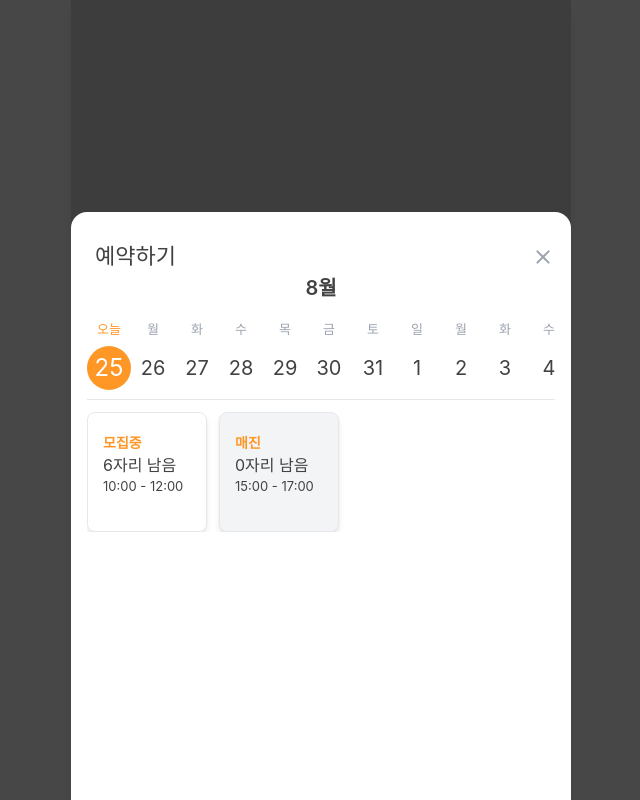
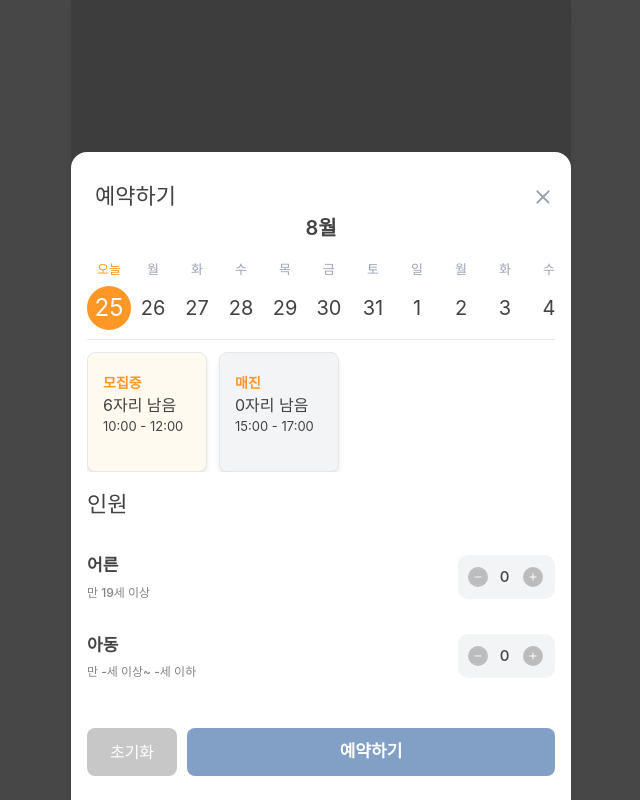
Before and after one commit to Hackathon-TeamIP/MomSsok-Frontend, a Next.js app: page /spaces/detail/1 in a window 1280 px wide. Both pictures are taken after a click on the button "예약하기". Shown: the top 800 px of the page, without its empty margins (319-959 px from the left). Built offline with nearby package versions, Linux system fonts and the light colour scheme.

Commit message:
feat: 예약하기 인원 선택 추가,  form 제출 테스트

```diff
--- a/src/features/spaces/reservation/api/data.ts
+++ b/src/features/spaces/reservation/api/data.ts
@@ -3,12 +3,12 @@ import { SpaceSchedule } from "@/shared/types/reservation";
 const data: SpaceSchedule = {
   spaceId: 1,
   week: {
-    startDate: "2024-08-23",
-    endDate: "2024-9-5",
+    startDate: "2024-08-24",
+    endDate: "2024-09-06",
   },
   days: [
     {
-      date: "2024-08-23",
+      date: "2024-08-24",
       slots: [
         {
           slotId: 1,
@@ -23,27 +23,10 @@ const data: SpaceSchedule = {
           status: "모집중",
         },
         {
-          slotId: 4,
+          slotId: 3,
           timeRange: "15:00 - 17:00",
           availableCount: 10,
           status: "모집중",
-        },
-      ],
-    },
-    {
-      date: "2024-08-24",
-      slots: [
-        {
-          slotId: 1,
-          timeRange: "10:00 - 12:00",
-          availableCount: 6,
-          status: "모집중",
-        },
-        {
-          slotId: 2,
-          timeRange: "15:00 - 17:00",
-          availableCount: 0,
-          status: "매진",
         },
       ],
     },
@@ -64,6 +47,132 @@ const data: SpaceSchedule = {
         },
       ],
     },
+    {
+      date: "2024-08-26",
+      slots: [
+        {
+          slotId: 1,
+          timeRange: "10:00 - 12:00",
+          availableCount: 6,
+          status: "모집중",
+        },
+        {
+          slotId: 2,
+          timeRange: "15:00 - 17:00",
+          availableCount: 0,
+          status: "매진",
+        },
+      ],
+    },
+    {
+      date: "2024-08-27",
+      slots: [
+        {
+          slotId: 1,
+          timeRange: "10:00 - 12:00",
+          availableCount: 6,
+          status: "모집중",
+        },
+        {
+          slotId: 2,
+          timeRange: "15:00 - 17:00",
+          availableCount: 0,
+          status: "매진",
+        },
+      ],
+    },
+    {
+      date: "2024-08-28",
+      slots: [
+        {
+          slotId: 1,
+          timeRange: "10:00 - 12:00",
+          availableCount: 4,
+          status: "모집중",
+        },
+        {
+          slotId: 2,
+          timeRange: "13:00 - 15:00",
+          availableCount: 12,
+          status: "모집중",
+        },
+        {
+          slotId: 3,
+          timeRange: "15:00 - 17:00",
+          availableCount: 10,
+          status: "모집중",
+        },
+      ],
+    },
+    {
+      date: "2024-08-29",
+      slots: [
+        {
+          slotId: 1,
+          timeRange: "10:00 - 12:00",
+          availableCount: 4,
+          status: "모집중",
+        },
+        {
+          slotId: 2,
+          timeRange: "13:00 - 15:00",
+          availableCount: 12,
+          status: "모집중",
+        },
+        {
+          slotId: 3,
+          timeRange: "15:00 - 17:00",
+          availableCount: 10,
+          status: "모집중",
+        },
+      ],
+    },
+    {
+      date: "2024-08-31",
+      slots: [
+        {
+          slotId: 1,
+          timeRange: "10:00 - 12:00",
+          availableCount: 4,
+          status: "매진",
+        },
+        {
+          slotId: 2,
+          timeRange: "13:00 - 15:00",
+          availableCount: 12,
+          status: "매진",
+        },
+        {
+          slotId: 3,
+          timeRange: "15:00 - 17:00",
+          availableCount: 10,
+          status: "매진",
+        },
+      ],
+    },
+    {
+      date: "2024-09-01",
+      slots: [
+        {
+          slotId: 1,
+          timeRange: "10:00 - 12:00",
+          availableCount: 4,
+          status: "매진",
+        },
+        {
+          slotId: 2,
+          timeRange: "13:00 - 15:00",
+          availableCount: 12,
+          status: "매진",
+        },
+        {
+          slotId: 3,
+          timeRange: "15:00 - 17:00",
+          availableCount: 10,
+          status: "매진",
+        },
+      ],
+    },
   ],
 };
 
--- a/src/features/spaces/reservation/components/Days/index.tsx
+++ b/src/features/spaces/reservation/components/Days/index.tsx
@@ -2,6 +2,7 @@
 
 import { dates, daysOfWeek, startDate } from "@/shared/lib/formatTime";
 import { cn } from "@/shared/lib/utils";
+import dayjs from "dayjs";
 
 interface DaysProps {
   selectedDate: string | null;
@@ -14,10 +15,15 @@ export const Days = ({ selectedDate, onDateChange }: DaysProps) => {
     onDateChange(date);
   };
 
+  // 선택된 날짜에 따른 월 계산
+  const displayDate = selectedDate
+    ? dayjs(selectedDate).tz("Asia/Seoul")
+    : startDate;
+
   return (
     <>
       <h1 className="text-[20px] font-semibold mb-2 text-center text-[#424242]">
-        {startDate.format("M월")}
+        {displayDate.format("M월")}
       </h1>
       <div className="flex items-center overflow-hidden overflow-x-scroll scrollbar-hide h-[88px]">
         {daysOfWeek.map((day, index) => (
--- /dev/null
+++ b/src/features/spaces/reservation/components/GuestInput/index.tsx
@@ -0,0 +1,25 @@
+import { CounterStepper } from "@/shared/components/CounterStepper";
+
+interface GuestInputProps {
+  label: string;
+  subLabel: string;
+  value: number;
+  onChange: (newValue: number) => void;
+}
+
+export function GuestInput({
+  label,
+  subLabel,
+  value,
+  onChange,
+}: GuestInputProps) {
+  return (
+    <div className="flex items-center justify-between py-4">
+      <div className="space-y-[6px]">
+        <p className="font-bold text-[17px]">{label}</p>
+        <p className="text-[#838383] font-medium text-xs">{subLabel}</p>
+      </div>
+      <CounterStepper value={value} onChange={onChange} />
+    </div>
+  );
+}
--- a/src/features/spaces/reservation/components/ReservationForm/index.tsx
+++ b/src/features/spaces/reservation/components/ReservationForm/index.tsx
@@ -1,11 +1,13 @@
 "use client";
-import { useCallback, useState } from "react";
+import { Button } from "@/shared/components/Button";
 import { Divider } from "@/shared/components/Divider";
 import { CloseIcon } from "@/shared/components/Icons";
+import { getToday } from "@/shared/lib/formatTime";
+import { useCallback, useEffect, useState } from "react";
+import data from "../../api/data";
 import { Days } from "../Days";
+import { GuestInput } from "../GuestInput";
 import { SlotList } from "../SlotList";
-import data from "../../api/data";
-import { getToday } from "@/shared/lib/formatTime";
 
 interface Props {
   closeDrawer: () => void;
@@ -15,26 +17,79 @@ interface Props {
 export const ReservationForm = ({ closeDrawer }: Props) => {
   const todayDate = getToday("YYYY-MM-DD"); // 포맷: "2024-08-23"
   const [selectedDate, setSelectedDate] = useState<string | null>(todayDate);
-  const [selectedSlotId, setSelectedSlotId] = useState<number | null>(null);
 
-  console.log("날짜", selectedDate, "시간대", selectedSlotId);
+  // 선택된 날짜에 대한 슬롯 데이터
+  const selectedSchedule = selectedDate
+    ? data.days.find((day) => day.date === selectedDate)
+    : undefined;
+
+  const slots = selectedSchedule ? selectedSchedule.slots : [];
+
+  // 첫 번째 슬롯의 ID를 기본값으로 설정
+  const [selectedSlotId, setSelectedSlotId] = useState<number | null>(
+    slots.length > 0 ? slots[0].slotId : null,
+  );
+  const [adultCount, setAdultCount] = useState<number>(0);
+  const [childCount, setChildCount] = useState<number>(0);
+  const [isLoading, setIsLoading] = useState(false);
+
+  useEffect(() => {
+    if (slots.length > 0) {
+      if (
+        !selectedSlotId ||
+        !slots.some((slot) => slot.slotId === selectedSlotId)
+      ) {
+        setSelectedSlotId(slots[0].slotId);
+      }
+    } else {
+      setSelectedSlotId(null);
+    }
+  }, [slots, selectedSlotId]);
 
   const handleDateChange = useCallback((date: string) => {
     setSelectedDate(date);
-    setSelectedSlotId(null); // 날짜가 바뀌면 선택된 슬롯 초기화
+    setSelectedSlotId(null);
   }, []);
 
   const handleSlotChange = useCallback((slotId: number) => {
     setSelectedSlotId(slotId);
   }, []);
 
-  // 선택된 날짜에 대한 슬롯 데이터를 가져오기
-  const selectedSchedule = selectedDate
-    ? data.days.find((day) => day.date === selectedDate)
-    : undefined;
+  const handleReset = () => {
+    setSelectedDate(todayDate);
+    setSelectedSlotId(null);
+    setAdultCount(0);
+    setChildCount(0);
+  };
+
+  const handleSubmit = async (event: React.FormEvent<HTMLFormElement>) => {
+    event.preventDefault();
+
+    // 로딩 시작
+    setIsLoading(true);
+
+    try {
+      const formData = {
+        // 폼 데이터 수집
+        adults: adultCount,
+        children: childCount,
+        date: selectedDate,
+        slotId: selectedSlotId,
+      };
+
+      // TODO API 호출
+
+      setIsLoading(false);
+      alert(`예약 완료! 폼 제출 테스트: ${JSON.stringify(formData, null, 2)}`);
+      closeDrawer();
+    } catch (error) {
+      console.error("Error:", error);
+      setIsLoading(false);
+    }
+  };
 
   return (
-    <div className="min-h-[70vh]">
+    <form className="min-h-[620px]" onSubmit={handleSubmit}>
       <div className="flex justify-between items-center ml-2 mt-3">
         <h2 className="text-[22px] font-medium text-[#424242]">예약하기</h2>
         <CloseIcon
@@ -45,16 +100,49 @@ export const ReservationForm = ({ closeDrawer }: Props) => {
       <Days selectedDate={selectedDate} onDateChange={handleDateChange} />
       <Divider className="mb-[12px]" />
       {selectedSchedule ? (
-        <SlotList
-          slots={selectedSchedule.slots}
-          selectedSlotId={selectedSlotId}
-          onSlotChange={handleSlotChange}
-        />
+        <>
+          <SlotList
+            slots={selectedSchedule.slots}
+            selectedSlotId={selectedSlotId}
+            onSlotChange={handleSlotChange}
+          />
+          <h2 className="text-[22px] font-medium text-[#424242] my-4">인원</h2>
+          <GuestInput
+            label="어른"
+            subLabel="만 19세 이상"
+            value={adultCount}
+            onChange={setAdultCount}
+          />
+          <GuestInput
+            label="아동"
+            subLabel="만 -세 이상~ -세 이하"
+            value={childCount}
+            onChange={setChildCount}
+          />
+          <div className="mt-8 mb-3 flex gap-[10px]">
+            <Button
+              className="min-w-[90px] bg-[#C7C7C7] text-white"
+              size="md"
+              variant="ghost"
+              onClick={handleReset}
+            >
+              초기화
+            </Button>
+            <Button
+              className="w-full max-h-[48px]"
+              type="submit"
+              isLoading={isLoading}
+              isDisabled={!adultCount || !childCount}
+            >
+              예약하기
+            </Button>
+          </div>
+        </>
       ) : (
-        <p className="py-4 text-center font-medium text-gray-400 h-[136px] text-sm">
+        <p className="pt-10 text-center font-medium text-gray-400 h-[136px] text-sm">
           예약 가능한 시간대가 없습니다.
         </p>
       )}
-    </div>
+    </form>
   );
 };
--- a/src/shared/components/Button/Button.tsx
+++ b/src/shared/components/Button/Button.tsx
@@ -11,6 +11,7 @@ const Button = (props: ButtonProps, ref: React.Ref<HTMLButtonElement>) => {
     variant = "solid",
     className,
     children,
+    type = "button",
     ...rest
   } = props;
 
@@ -45,6 +46,7 @@ const Button = (props: ButtonProps, ref: React.Ref<HTMLButtonElement>) => {
 
   return (
     <button
+      type={type}
       className={combinedClassName}
       disabled={isDisabled || isLoading}
       ref={ref}
```
